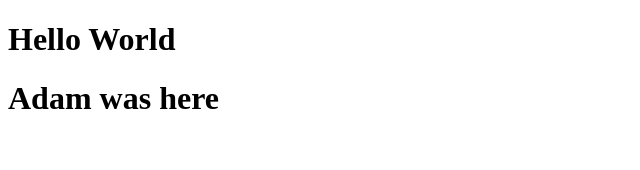
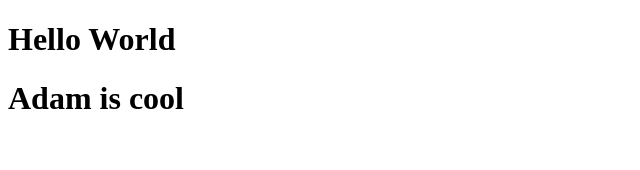
Before and after one commit to fredrik97nilsson/developsio, a JavaScript app: page / in a window 1280 px wide. Shown: the top 170 px of the page, without its empty margins (0-640 px from the left). Built offline with nearby package versions, Linux system fonts and the light colour scheme; the HTML template or start-up script is replaced by a standard one.

Commit message:
Update App.js

```diff
--- a/src/App.js
+++ b/src/App.js
@@ -3,7 +3,8 @@ function App() {
   return (
     <div className="App">
       <h1>Hello World</h1>
-      <h1>Adam was here</h1>
+      <h1>Adam is cool</h1>
+
     </div>
   );
 }
```
